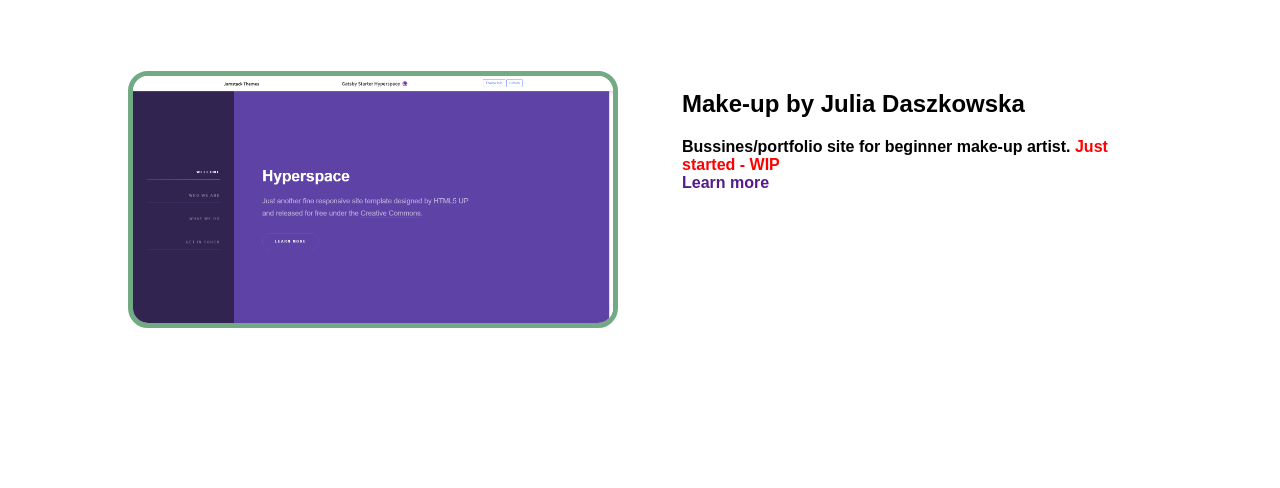
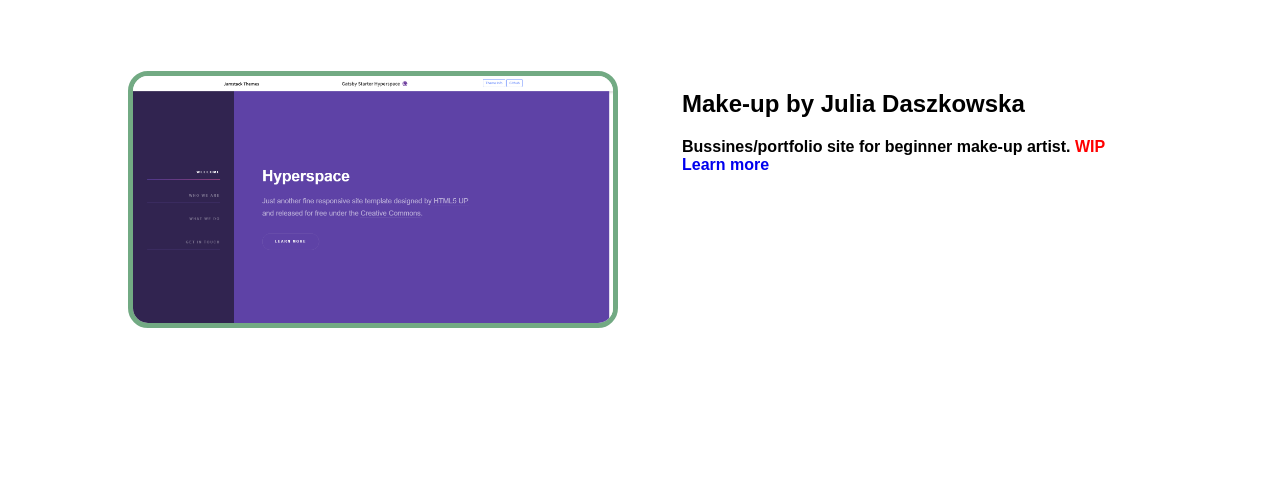
Before and after one commit to EmFor2001/portfolio_vanila, a website built with Vite: page index.html in a window 1280 px wide. Shown: the part 2920-3408 px from the top of the page. Built offline with nearby package versions, Linux system fonts and the light colour scheme.

Commit message:
Update index.html

```diff
--- a/index.html
+++ b/index.html
@@ -91,7 +91,7 @@
             <img src="JuliaDaszkowskaMakeup.png" alt="">
             <div class="project__description">
               <h2 class="project__name">Make-up by Julia Daszkowska</h2>
-              <p class="project__text">Bussines/portfolio site for beginner make-up artist. <strong>Just started - WIP</strong><br /> <a href=""  target="blank" class="project__link">Learn more</a></p>
+              <p class="project__text">Bussines/portfolio site for beginner make-up artist. <strong>WIP</strong><br /> <a href="https://julia-daszkowska-makeup.netlify.app"  target="blank" class="project__link">Learn more</a></p>
             </div>
           </div>
         </div>
```
